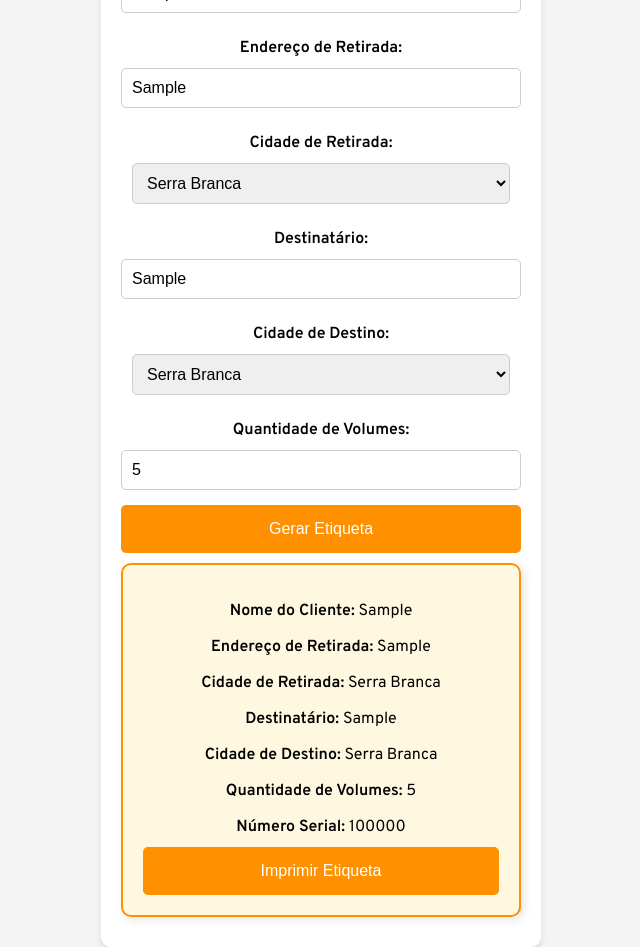
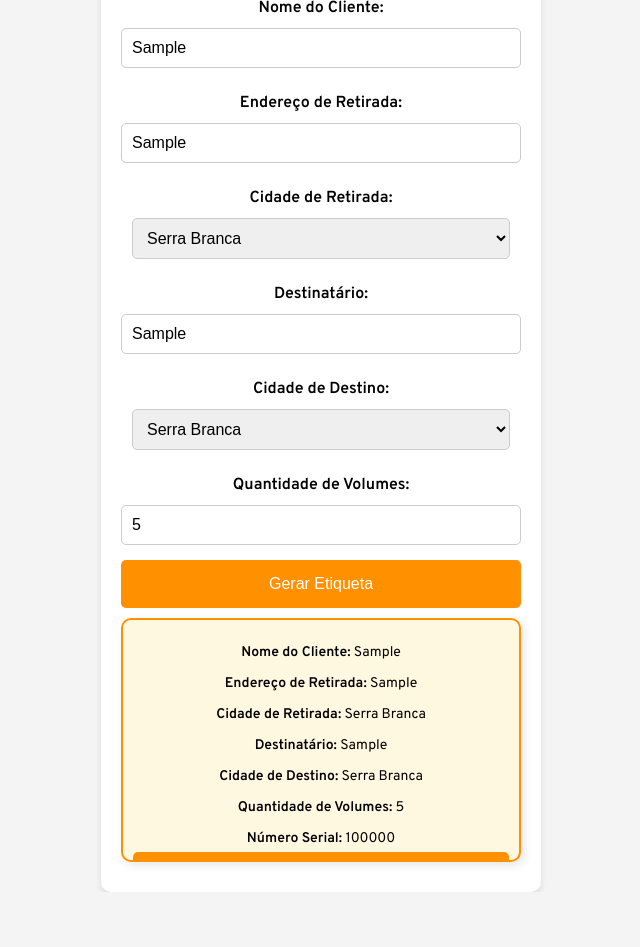
Before and after one commit to Mbdm23/Belofretesreal, a plain HTML site: page index.html in a window 1280 px wide. Both pictures are taken after typing "Sample", "Sample", "Sample", "5" into the empty fields and a click on the button "Gerar Etiqueta". Shown: the whole page, without its empty margins (319-959 px from the left). After the commit the page ends 892 px from the top, so only its background shows below. Drawn offline with Linux system fonts and the light colour scheme.

Commit message:
Update index.html

```diff
--- a/index.html
+++ b/index.html
@@ -1,3 +1,4 @@
+
 <!DOCTYPE html>
 <html lang="pt-br">
 <head>
@@ -14,10 +15,10 @@ body {font-family: 'Overpass', sans-serif; background-color: #f4f4f4; margin: 0;
 .form-container input[type="text"], .form-container input[type="number"], .form-container select {padding: 10px; margin: 5px 0 15px; width: calc(100% - 22px); border: 1px solid #ccc; border-radius: 5px; font-size: 16px;}
 .form-container button {background-color: #FF9000; color: white; border: none; padding: 15px; width: 100%; cursor: pointer; border-radius: 5px; font-size: 16px; transition: background-color 0.3s;}
 .form-container button:hover {background-color: #FFB74D;}
-.etiqueta {border: 2px solid #FF9000; padding: 20px; margin: 10px 0; background-color: #FFF8E1; border-radius: 10px; box-shadow: 3px 3px 10px rgba(0, 0, 0, 0.1); position: relative; animation: slideIn 1s ease-in-out;}
+.etiqueta {border: 2px solid #FF9000; padding: 10px; margin: 10px 0; background-color: #FFF8E1; border-radius: 10px; box-shadow: 3px 3px 10px rgba(0, 0, 0, 0.1); position: relative; animation: slideIn 1s ease-in-out; max-height: 5.8cm; overflow: hidden;}
 @keyframes slideIn {from {opacity: 0; transform: translateY(10px);} to {opacity: 1; transform: translateY(0);}}
 .etiqueta img {position: absolute; top: 10px; left: 10px; width: 50px; height: auto;}
-.etiqueta-info {font-size: 16px; margin-bottom: 10px;}
+.etiqueta-info {font-size: 14px; margin-bottom: 5px; word-wrap: break-word;}
 @media print {button {display: none;}}
 </style>
 </head>
@@ -69,7 +70,7 @@ function gerarEtiqueta() {
 }
 function printEtiqueta(etiquetaDiv) {
   const printWindow = window.open('', '', 'width=600,height=400');
-  printWindow.document.write('<html><head><title>Etiqueta de Envio</title><link href="https://fonts.googleapis.com/css2?family=Overpass:wght@400;600&display=swap" rel="stylesheet"><style>body { font-family: "Overpass", sans-serif; } .etiqueta { border: 2px solid #FF9000; padding: 20px; margin: 10px; background-color: #FFF8E1; border-radius: 10px; box-shadow: 3px 3px 10px rgba(0, 0, 0, 0.1); position: relative; } .etiqueta img { position: absolute; top: 10px; left: 10px; width: 50px; height: auto; } @media print { button { display: none; } }</style></head><body >');
+  printWindow.document.write('<html><head><title>Etiqueta de Envio</title><link href="https://fonts.googleapis.com/css2?family=Overpass:wght@400;600&display=swap" rel="stylesheet"><style>body { font-family: "Overpass", sans-serif; } .etiqueta { border: 2px solid #FF9000; padding: 10px; margin: 10px; background-color: #FFF8E1; border-radius: 10px; box-shadow: 3px 3px 10px rgba(0, 0, 0, 0.1); position: relative; max-height: 5.8cm; overflow: hidden;} .etiqueta img { position: absolute; top: 10px; left: 10px; width: 50px; height: auto; } @media print { button { display: none; } }</style></head><body >');
   printWindow.document.write(etiquetaDiv.outerHTML);
   printWindow.document.close();
   printWindow.print();
```
